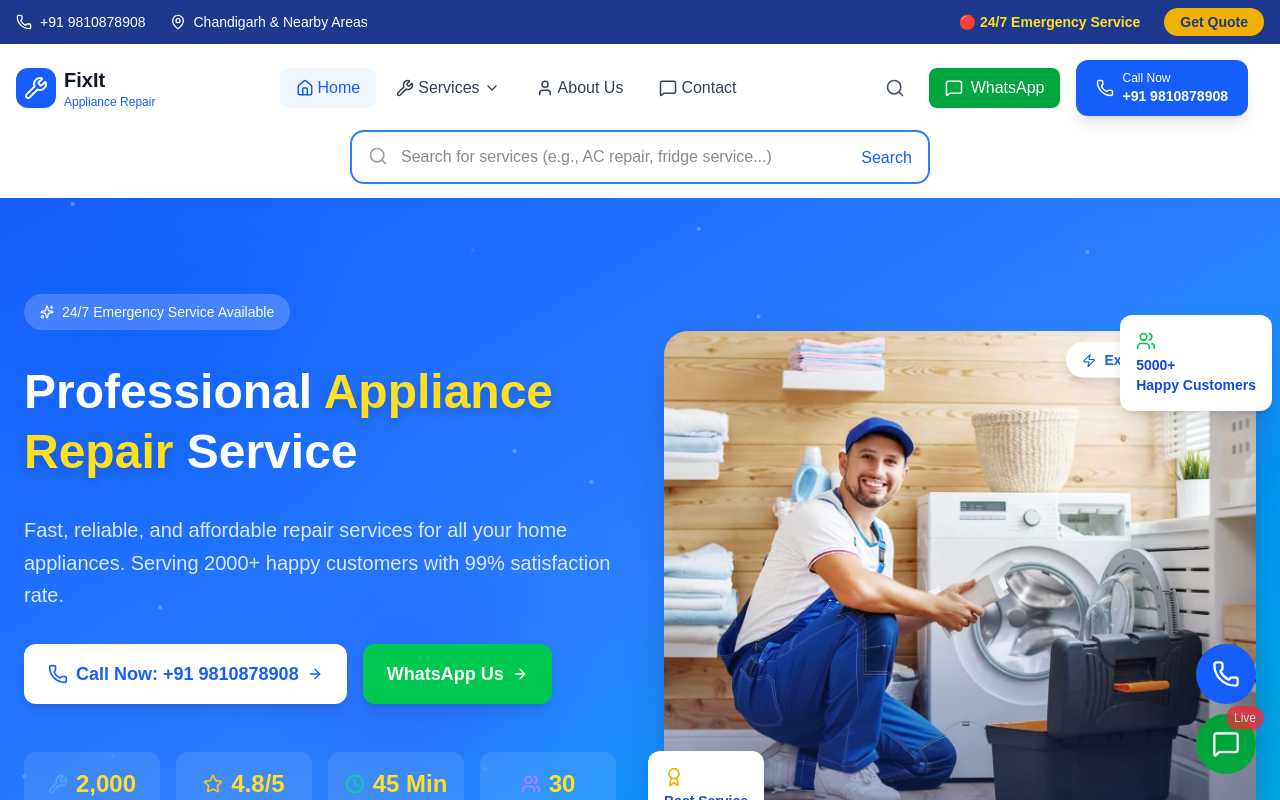
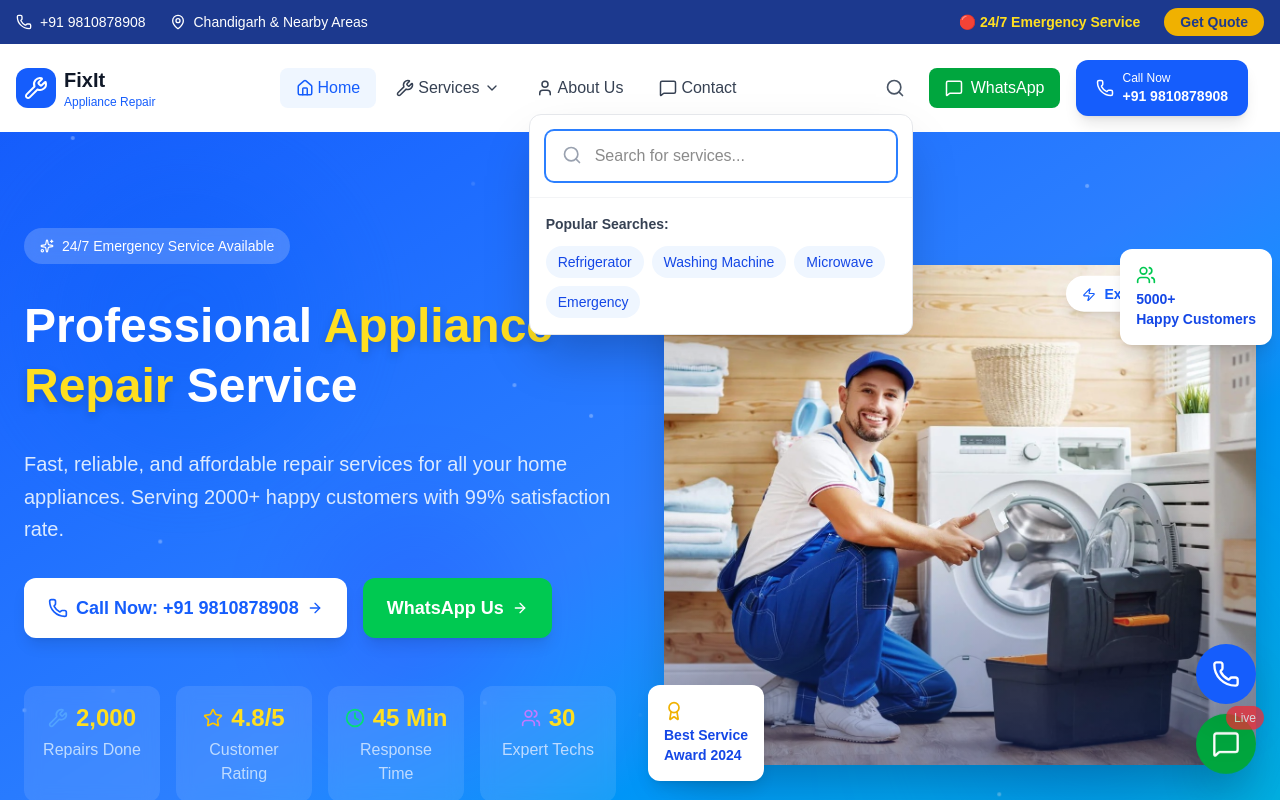
Before and after one commit to rajkumarchaudhari123/Home-Appliances-Repair-Service, a Next.js app: page / in a window 1280 px wide. Both pictures are taken after a click on the button 894 px from the left and 88 px from the top of the page. Shown: the top 800 px of the page. Built offline with nearby package versions, Linux system fonts and the light colour scheme.

Commit message:
services

```diff
--- a/app/components/Navbar.tsx
+++ b/app/components/Navbar.tsx
@@ -2,7 +2,7 @@
 
 import React, { useState, useEffect } from 'react';
 import Link from 'next/link';
-import { usePathname } from 'next/navigation';
+import { usePathname, useRouter } from 'next/navigation';
 import {
     Phone,
     Menu,
@@ -21,7 +21,10 @@ export default function Navbar() {
     const [isMenuOpen, setIsMenuOpen] = useState(false);
     const [isScrolled, setIsScrolled] = useState(false);
     const [isSearchOpen, setIsSearchOpen] = useState(false);
+    const [searchQuery, setSearchQuery] = useState('');
+    const [searchResults, setSearchResults] = useState<Array<{ name: string, href: string, description: string }>>([]);
     const pathname = usePathname();
+    const router = useRouter();
 
     // Scroll effect for navbar
     useEffect(() => {
@@ -41,9 +44,7 @@ export default function Navbar() {
             icon: <Wrench size={18} />,
             submenu: [
                 { name: 'Refrigerator Repair', href: '/refrigerator' },
-                // { name: 'AC Repair & Service', href: '/ac' },
                 { name: 'Washing Machine Repair', href: '/washing-machine' },
-                // { name: 'TV Repair', href: '/tv' },
                 { name: 'Microwave Oven Repair', href: '/microwave' },
                 { name: 'All Services', href: '/services' },
             ]
@@ -51,6 +52,82 @@ export default function Navbar() {
         { name: 'About Us', href: '/about', icon: <User size={18} /> },
         { name: 'Contact', href: '/contact', icon: <MessageSquare size={18} /> },
     ];
+
+    // Searchable services
+    const searchableServices = [
+        {
+            name: 'Refrigerator Repair',
+            href: '/refrigerator',
+            description: 'Fix cooling issues, gas leakage, compressor problems'
+        },
+        {
+            name: 'Washing Machine Repair',
+            href: '/washing-machine',
+            description: 'Fix spinning, drainage, water leakage issues'
+        },
+        {
+            name: 'Microwave Oven Repair',
+            href: '/microwave',
+            description: 'Fix heating issues, sparking, power problems'
+        },
+        {
+            name: 'All Services',
+            href: '/services',
+            description: 'View all appliance repair services'
+        },
+        {
+            name: 'Contact Us',
+            href: '/contact',
+            description: 'Schedule service appointment'
+        },
+        {
+            name: 'About Us',
+            href: '/about',
+            description: 'Learn about our repair services'
+        }
+    ];
+
+    // Handle search
+    const handleSearch = (e: React.FormEvent) => {
+        e.preventDefault();
+        if (searchQuery.trim()) {
+            const results = searchableServices.filter(service =>
+                service.name.toLowerCase().includes(searchQuery.toLowerCase()) ||
+                service.description.toLowerCase().includes(searchQuery.toLowerCase())
+            );
+            setSearchResults(results);
+        } else {
+            setSearchResults([]);
+        }
+    };
+
+    // Handle search result click
+    const handleResultClick = (href: string) => {
+        router.push(href);
+        setSearchQuery('');
+        setSearchResults([]);
+        setIsSearchOpen(false);
+    };
+
+    // Clear search when clicked outside
+    useEffect(() => {
+        const handleClickOutside = (e: MouseEvent) => {
+            const searchContainer = document.getElementById('search-container');
+            if (searchContainer && !searchContainer.contains(e.target as Node)) {
+                setIsSearchOpen(false);
+                setSearchQuery('');
+                setSearchResults([]);
+            }
+        };
+
+        if (isSearchOpen) {
+            document.addEventListener('click', handleClickOutside);
+        }
+
+        return () => {
+            document.removeEventListener('click', handleClickOutside);
+        };
+    }, [isSearchOpen]);
 
     // Close menu on route change
     useEffect(() => {
@@ -65,7 +142,7 @@ export default function Navbar() {
                     <div className="flex items-center space-x-6">
                         <div className="flex items-center gap-2">
                             <Phone size={16} />
-                            <a href="tel:+91 98108 78908  " className="hover:text-yellow-300 transition-colors">
+                            <a href="tel:+91 98108 78908" className="hover:text-yellow-300 transition-colors">
                                 +91 9810878908
                             </a>
                         </div>
@@ -80,7 +157,7 @@ export default function Navbar() {
                             🔴 24/7 Emergency Service
                         </a>
                         <a href="#quote" className="bg-yellow-500 text-blue-900 px-4 py-1 rounded-full text-sm font-semibold hover:bg-yellow-400 transition-colors">
-                            Get  Quote
+                            Get Quote
                         </a>
                     </div>
                 </div>
@@ -152,14 +229,96 @@ export default function Navbar() {
 
                         {/* Right Side Actions */}
                         <div className="flex items-center space-x-4">
+                            {/* Search Button and Container */}
+                            <div className="relative" id="search-container">
+                                <button
+                                    onClick={() => setIsSearchOpen(!isSearchOpen)}
+                                    className="p-2 text-gray-600 hover:text-blue-600 transition-colors"
+                                >
+                                    <Search size={20} />
+                                </button>
 
-                            {/* Search Button */}
-                            <button
-                                onClick={() => setIsSearchOpen(!isSearchOpen)}
-                                className="p-2 text-gray-600 hover:text-blue-600 transition-colors"
-                            >
-                                <Search size={20} />
-                            </button>
+                                {/* Search Dropdown */}
+                                {isSearchOpen && (
+                                    <div className="absolute top-full right-0 mt-2 w-96 bg-white rounded-xl shadow-2xl border border-gray-200 animate-fadeIn z-50">
+                                        <form onSubmit={handleSearch} className="p-4">
+                                            <div className="relative">
+                                                <input
+                                                    type="text"
+                                                    value={searchQuery}
+                                                    onChange={(e) => {
+                                                        setSearchQuery(e.target.value);
+                                                        if (e.target.value.trim()) {
+                                                            const results = searchableServices.filter(service =>
+                                                                service.name.toLowerCase().includes(e.target.value.toLowerCase()) ||
+                                                                service.description.toLowerCase().includes(e.target.value.toLowerCase())
+                                                            );
+                                                            setSearchResults(results);
+                                                        } else {
+                                                            setSearchResults([]);
+                                                        }
+                                                    }}
+                                                    placeholder="Search for services..."
+                                                    className="w-full px-4 py-3 pl-12 rounded-lg border border-gray-300 focus:outline-none focus:ring-2 focus:ring-blue-500 focus:border-transparent"
+                                                    autoFocus
+                                                />
+                                                <Search size={20} className="absolute left-4 top-3.5 text-gray-400" />
+                                            </div>
+                                        </form>
+
+                                        {/* Search Results */}
+                                        {searchResults.length > 0 && (
+                                            <div className="max-h-96 overflow-y-auto border-t border-gray-100">
+                                                <div className="p-2">
+                                                    <div className="px-3 py-2 text-xs font-semibold text-gray-500 uppercase tracking-wider">
+                                                        Search Results
+                                                    </div>
+                                                    {searchResults.map((result, index) => (
+                                                        <button
+                                                            key={index}
+                                                            onClick={() => handleResultClick(result.href)}
+                                                            className="w-full text-left px-4 py-3 hover:bg-blue-50 transition-colors flex items-start gap-3 rounded-lg"
+                                                        >
+                                                            <div className="w-8 h-8 bg-blue-100 rounded-lg flex items-center justify-center flex-shrink-0">
+                                                                <Wrench size={16} className="text-blue-600" />
+                                                            </div>
+                                                            <div>
+                                                                <div className="font-medium text-gray-900">{result.name}</div>
+                                                                <div className="text-sm text-gray-600">{result.description}</div>
+                                                            </div>
+                                                        </button>
+                                                    ))}
+                                                </div>
+                                            </div>
+                                        )}
+
+                                        {/* Popular Searches */}
+                                        {searchResults.length === 0 && (
+                                            <div className="p-4 border-t border-gray-100">
+                                                <div className="text-sm font-semibold text-gray-700 mb-3">Popular Searches:</div>
+                                                <div className="flex flex-wrap gap-2">
+                                                    {['Refrigerator', 'Washing Machine', 'Microwave', 'Emergency'].map((term, index) => (
+                                                        <button
+                                                            key={index}
+                                                            onClick={() => {
+                                                                setSearchQuery(term);
+                                                                const results = searchableServices.filter(service =>
+                                                                    service.name.toLowerCase().includes(term.toLowerCase()) ||
+                                                                    service.description.toLowerCase().includes(term.toLowerCase())
+                                                                );
+                                                                setSearchResults(results);
+                                                            }}
+                                                            className="px-3 py-1.5 bg-blue-50 text-blue-700 rounded-full text-sm hover:bg-blue-100 transition-colors"
+                                                        >
+                                                            {term}
+                                                        </button>
+                                                    ))}
+                                                </div>
+                                            </div>
+                                        )}
+                                    </div>
+                                )}
+                            </div>
 
                             {/* WhatsApp Button */}
                             <a
@@ -174,13 +333,13 @@ export default function Navbar() {
 
                             {/* Call Now Button */}
                             <a
-                                href="tel:+919876543210"
+                                href="tel:+919810878908"
                                 className="hidden md:flex items-center space-x-2 bg-blue-600 text-white px-5 py-2.5 rounded-xl hover:bg-blue-700 transition-all transform hover:scale-105 shadow-lg"
                             >
                                 <Phone size={18} />
                                 <div>
                                     <div className="text-xs">Call Now</div>
-                                    <div className="font-bold text-sm"> +91 9810878908</div>
+                                    <div className="font-bold text-sm">+91 9810878908</div>
                                 </div>
                             </a>
 
@@ -193,30 +352,25 @@ export default function Navbar() {
                             </button>
                         </div>
                     </div>
-
-                    {/* Search Bar */}
-                    {isSearchOpen && (
-                        <div className="mt-4 animate-fadeIn">
-                            <div className="relative max-w-xl mx-auto">
-                                <input
-                                    type="text"
-                                    placeholder="Search for services (e.g., AC repair, fridge service...)"
-                                    className="w-full px-4 py-3 pl-12 rounded-xl border border-gray-300 focus:outline-none focus:ring-2 focus:ring-blue-500 focus:border-transparent"
-                                    autoFocus
-                                />
-                                <Search size={20} className="absolute left-4 top-3.5 text-gray-400" />
-                                <button className="absolute right-4 top-3.5 text-blue-600 font-medium">
-                                    Search
-                                </button>
-                            </div>
-                        </div>
-                    )}
                 </div>
 
                 {/* Mobile Menu */}
                 {isMenuOpen && (
-                    <div className="lg:hidden absolute top-full left-0 right-0 bg-white border-t shadow-xl animate-slideDown">
+                    <div className="lg:hidden absolute top-full left-0 right-0 bg-white border-t shadow-xl animate-slideDown z-40">
                         <div className="container mx-auto px-4 py-6">
+                            {/* Search in Mobile Menu */}
+                            <div className="mb-6">
+                                <div className="relative">
+                                    <input
+                                        type="text"
+                                        value={searchQuery}
+                                        onChange={(e) => setSearchQuery(e.target.value)}
+                                        placeholder="Search services..."
+                                        className="w-full px-4 py-3 pl-12 rounded-xl border border-gray-300 focus:outline-none focus:ring-2 focus:ring-blue-500 focus:border-transparent"
+                                    />
+                                    <Search size={20} className="absolute left-4 top-3.5 text-gray-400" />
+                                </div>
+                            </div>
 
                             {/* Emergency Call Button for Mobile */}
                             <div className="mb-6 p-4 bg-red-50 border border-red-100 rounded-xl">
@@ -288,7 +442,7 @@ export default function Navbar() {
                                 </a>
 
                                 <a
-                                    href="tel:+919876543210"
+                                    href="tel:+919810878908"
                                     className="flex items-center justify-center space-x-2 bg-blue-600 text-white py-3 rounded-lg hover:bg-blue-700 transition-colors"
                                 >
                                     <Phone size={18} />
@@ -300,13 +454,13 @@ export default function Navbar() {
                             <div className="mt-8 p-4 bg-gray-50 rounded-xl">
                                 <h3 className="font-bold text-gray-900 mb-3">Quick Contact</h3>
                                 <div className="space-y-2">
-                                    <a href="tel:+919876543210" className="flex items-center text-gray-700 hover:text-blue-600">
+                                    <a href="tel:+919810878908" className="flex items-center text-gray-700 hover:text-blue-600">
                                         <Phone size={16} className="mr-3" />
-                                        +91 98765 43210
+                                        +91 9810878908
                                     </a>
                                     <div className="flex items-center text-gray-700">
                                         <MapPin size={16} className="mr-3" />
-                                        Serving Delhi, NCR & Nearby Areas
+                                        Serving Chandigarh & Nearby Areas
                                     </div>
                                     <div className="text-sm text-gray-500 mt-4">
                                         Mon-Sun: 24/7 Emergency Service Available
@@ -334,9 +488,11 @@ export default function Navbar() {
         @keyframes fadeIn {
           from {
             opacity: 0;
+            transform: translateY(-5px);
           }
           to {
             opacity: 1;
+            transform: translateY(0);
           }
         }
 
@@ -345,7 +501,7 @@ export default function Navbar() {
         }
 
         .animate-fadeIn {
-          animation: fadeIn 0.3s ease-out;
+          animation: fadeIn 0.2s ease-out;
         }
       `}</style>
         </>
```
